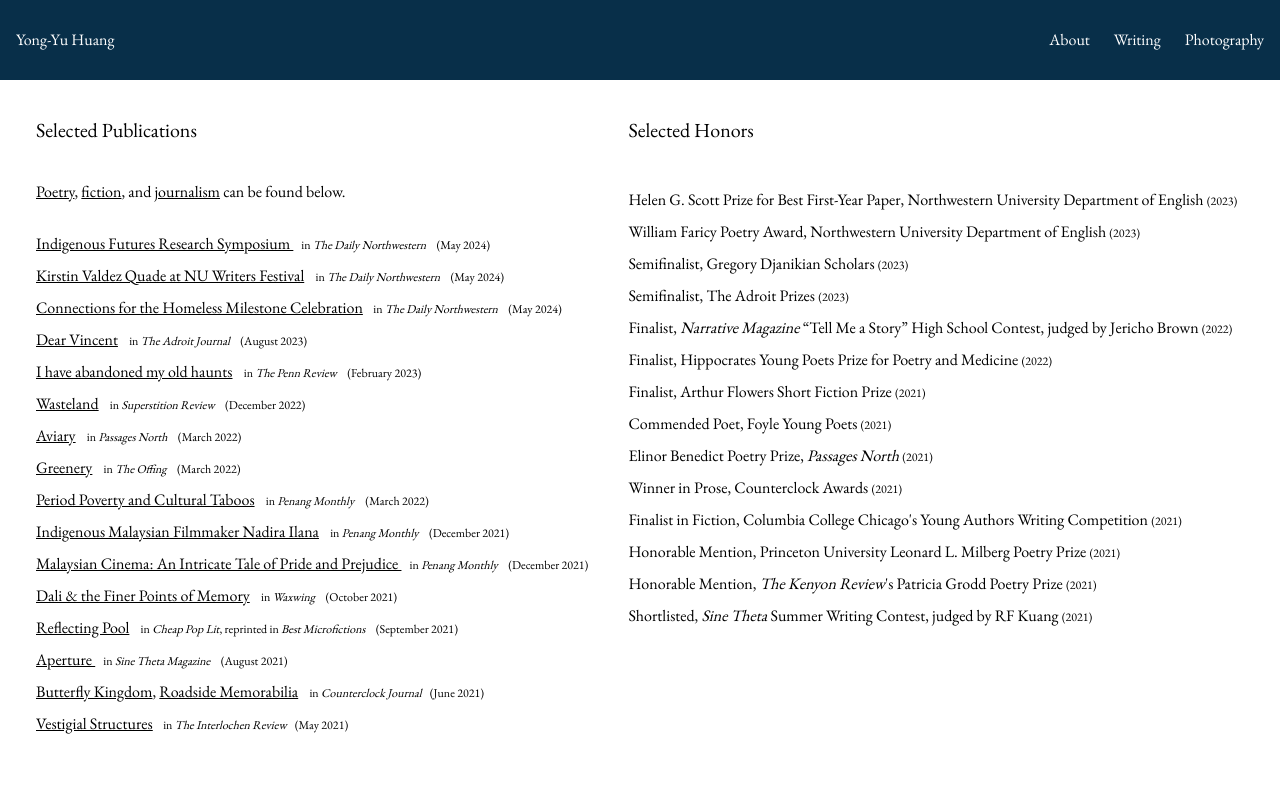
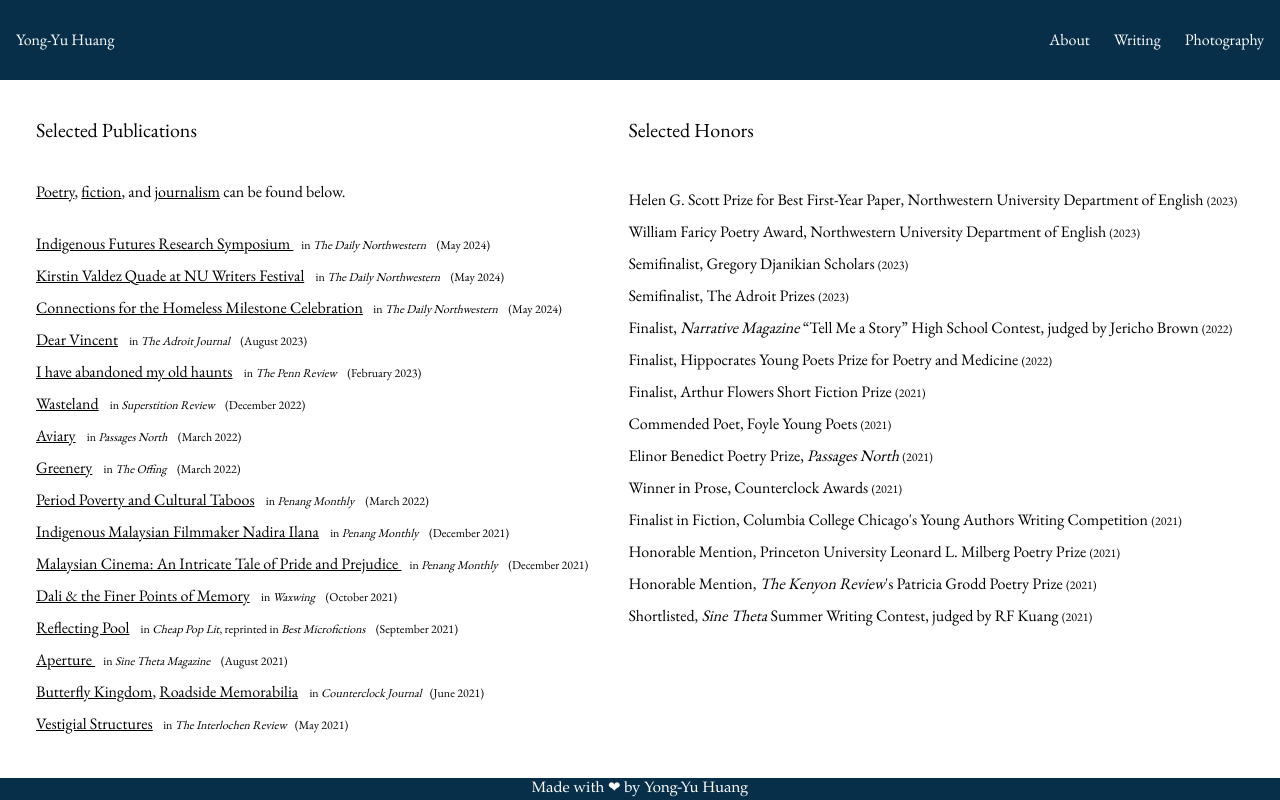
Before and after one commit to yongssh/yongssh.github.io, a Next.js app: page /writing in a window 1280 px wide. Built offline with nearby package versions, Linux system fonts and the light colour scheme.

Commit message:
added footer

```diff
--- a/src/app/about/page.tsx
+++ b/src/app/about/page.tsx
@@ -1,12 +1,16 @@
 import React from 'react';
 import NavBar from '../components/NavBar';
 import AboutSection from '../components/about';
+import Footer from '../components/footer';
 
 const WritingPage = () => {
   return (
-    <div className="bg-white text-black">
+
+    <div className="wrapper bg-white text-black">
       <NavBar />
       <AboutSection />
+      <Footer />
+
     </div>
   );
 };
--- a/src/app/components/about.tsx
+++ b/src/app/components/about.tsx
@@ -35,11 +35,6 @@ const AboutSection = () => {
            </span>
           </p>
         </div>
-
-        <footer>
-
-
-</footer>
       </section>
     );
   };
--- /dev/null
+++ b/src/app/components/footer.tsx
@@ -0,0 +1,17 @@
+import React from "react";
+import { EB_Garamond } from 'next/font/google'
+import styles from '../styles/Introduction.module.css';  // Import CSS module
+
+const garamond = EB_Garamond({
+  subsets: ['latin'],
+  variable: '--font-garamond'
+})
+
+const Footer =() => {
+    return(
+        <footer className="footer">
+        <div className="text-center footer-text">Made with ❤ by Yong-Yu Huang</div></footer>
+    );
+};
+
+export default Footer;
--- a/src/app/page.tsx
+++ b/src/app/page.tsx
@@ -4,7 +4,7 @@ import IntroSection from './components/introduction';
 import AboutSection from './components/about';
 import NavBar from './components/NavBar';
 import './styles/globals.css';
-
+import Footer from './components/footer';
 
 export const metadata = {
   title: "Yong-Yu Huang",
@@ -18,10 +18,13 @@ const garamond = EB_Garamond({
 
 export default function Home() {
   return (
-    <div className={`bg-white text-black ${garamond.className}`}>
+
+    <div className={`wrapper bg-white text-black ${garamond.className}`}>
     <NavBar />
     <AboutSection />
+    <Footer />
 
-    </div>
+
+     </div>
 );
 }
--- a/src/app/photo-gallery/page.tsx
+++ b/src/app/photo-gallery/page.tsx
@@ -1,7 +1,8 @@
 import React from 'react';
 import NavBar from '../components/NavBar';
 import PhotoGallery from "../components/Gallery";
-import { EB_Garamond } from 'next/font/google';
+import { EB_Garamond  } from 'next/font/google';
+import Footer from '../components/footer';
 
 const garamond = EB_Garamond({
   subsets: ['latin'],
@@ -10,10 +11,11 @@ const garamond = EB_Garamond({
 
 const GalleryPage = () => {
     return (
-      <div className="bg-white text-black">
+      <div className="wrapper bg-white text-black">
         <NavBar />
         <h2 className={`bg-white text-black ${garamond.className} p-8`}>I&apos;m also interested in documenting stories through photography.</h2>
         <PhotoGallery />
+        <Footer />
       </div>
     );
   };
--- a/src/app/styles/globals.css
+++ b/src/app/styles/globals.css
@@ -92,3 +92,25 @@ a:hover {
 .font-xs {
   font-size: 0.8rem; /* Adjust the font size as needed */
 }
+
+
+.wrapper {
+  min-height: 100vh;
+  position: relative;
+}
+
+.footer {
+  background-color:rgb(8,47,73);
+  color: rgb(255, 255, 255);
+  width: 100%;
+  max-height: 30px;
+  position: absolute;
+  bottom: 0;
+  left: 0;
+  font-family: garamond;
+  align-items: center;
+}
+.footer-text{
+  align-items: center;
+  font-size: 15px;
+}
--- a/src/app/writing/page.tsx
+++ b/src/app/writing/page.tsx
@@ -4,15 +4,19 @@ import React from 'react';
 import NavBar from '../components/NavBar';
 import Publications from '../components/publications';
 import Honors from '../components/honors';
-
+import Footer from '../components/footer';
 const WritingPage = () => {
   return (
-    <div className="bg-white text-black">
+    <div className="wrapper bg-white text-black">
       <NavBar />
       <div className="flex">
       <Publications />
       <Honors />
       </div>
+      <Footer />
+
+
+
     </div>
   );
 };
```
Also changed, not shown: 1 other file (tests, documents, lock files or other folders).
